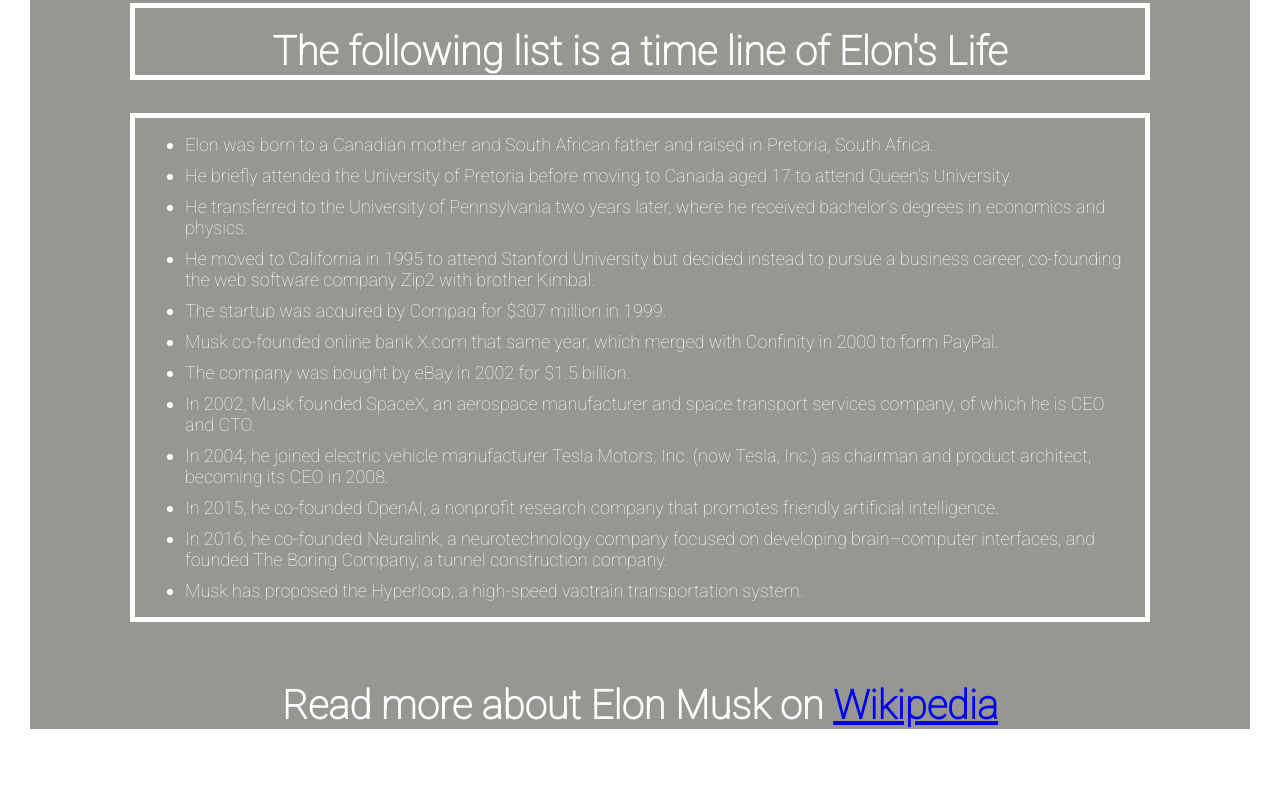
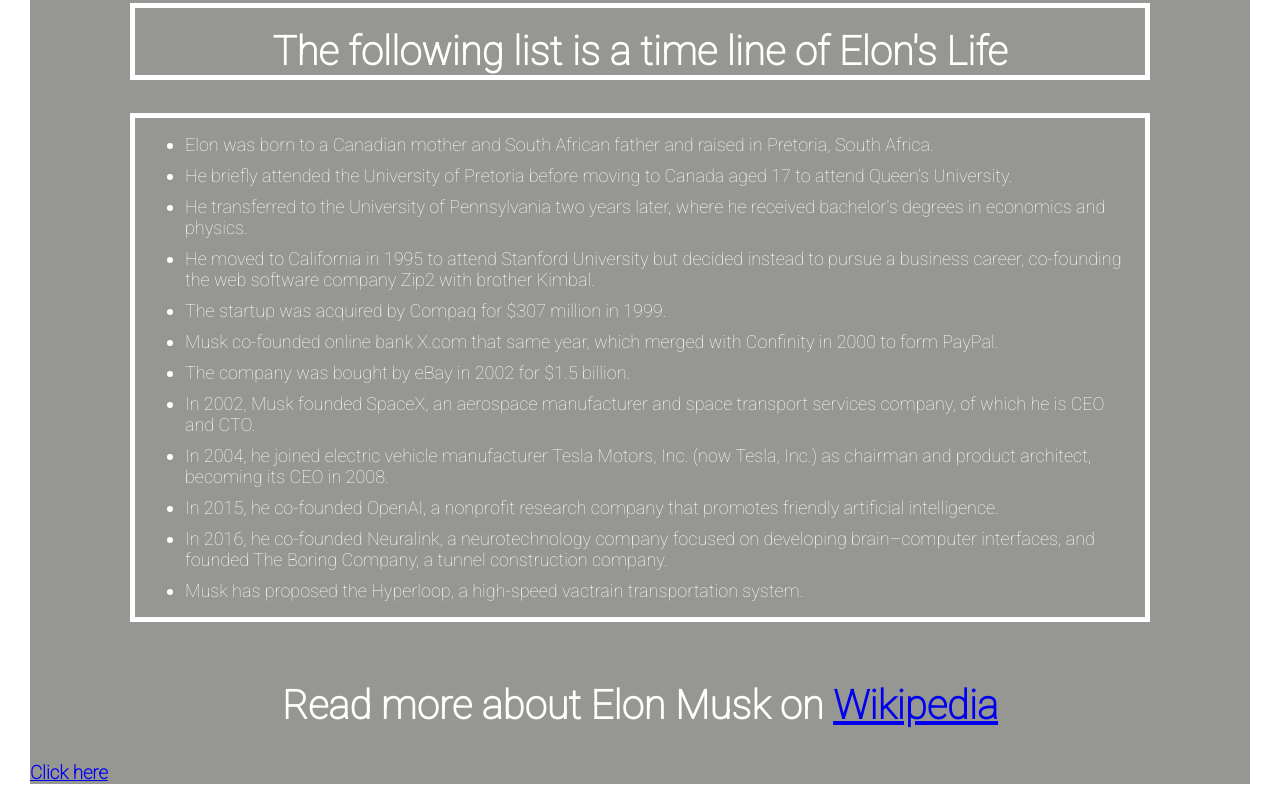
Before and after one commit to NikhilMourya/DemoPages, a plain HTML site: page tribute.html in a window 1280 px wide. Shown: the part 705-1509 px from the top of the page. Before the commit the page ends 1467 px from the top, so only its background shows below. Drawn offline with Linux system fonts and the light colour scheme.

Commit message:
Update tribute.html

```diff
--- a/tribute.html
+++ b/tribute.html
@@ -49,6 +49,7 @@
             <div>
                 <footer>
                     <h2>Read more about Elon Musk on <span><a target="_blank" href="https://en.wikipedia.org/wiki/Elon_Musk">Wikipedia</a></span></h2>
+                    <h3><a href="form.html">Click here</a></h3>
                 </footer>
             </div>
         </div>
```
